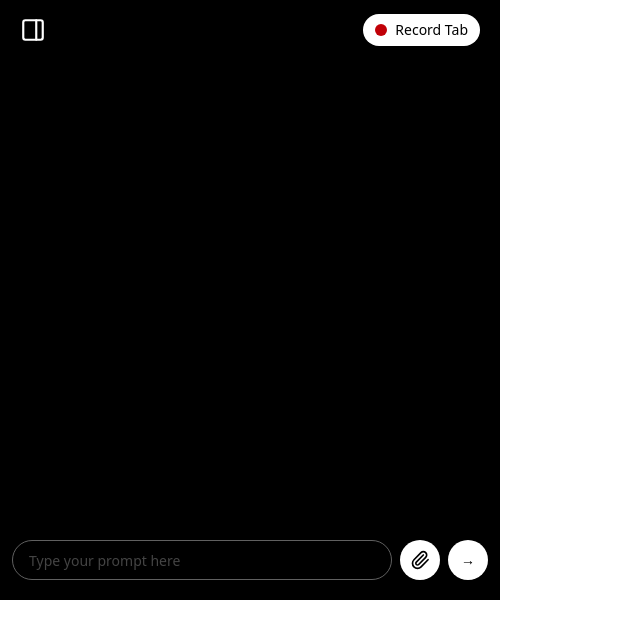
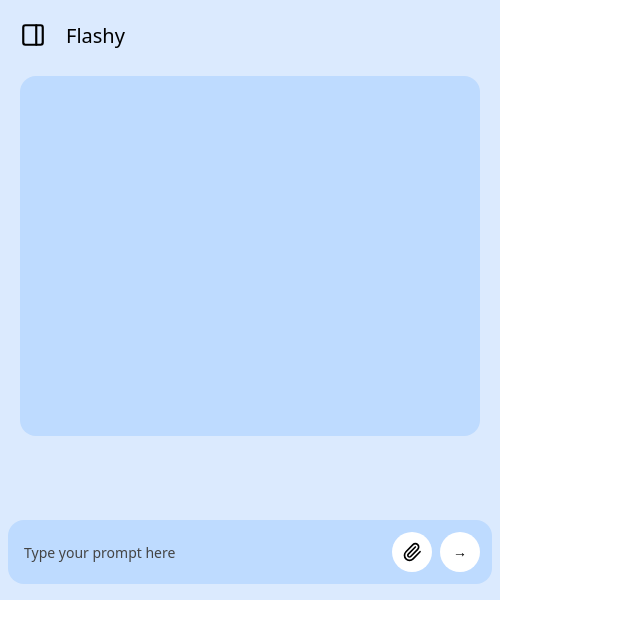
Before and after one commit to harryfrzz/flashy, a React (Vite) app: page / in a window 1280 px wide. Shown: the top 638 px of the page, without its empty margins (0-640 px from the left). Built offline with nearby package versions, Linux system fonts and the light colour scheme.

Commit message:
feat: refined UI with added colors & components

```diff
--- a/src/App.tsx
+++ b/src/App.tsx
@@ -2,6 +2,7 @@ import { useState } from 'react'
 import InputBar from './components/input-bar'
 import Topbar from './components/topbar'
 import Sidebar from './components/sidebar'
+import FlashCard from './components/flash-card'
 
 function App() {
   const [isSidebarOpen, setIsSidebarOpen] = useState(false)
@@ -10,10 +11,12 @@ function App() {
   const closeSidebar = () => setIsSidebarOpen(false)
 
   return (
-    <div className='w-[500px] h-[600px] relative bg-black overflow-hidden'>
+    <div className='w-[500px] h-[600px] relative bg-blue-100 overflow-hidden'>
       <Sidebar isOpen={isSidebarOpen} onClose={closeSidebar} />
-      <div className='w-full h-full'>
-        <Topbar onOpenSidebar={openSidebar} />
+      <Topbar onOpenSidebar={openSidebar} />
+
+      <div className='w-full h-full p-5 flex justify-start items-center flex-col gap-4'>
+        <FlashCard/>
       </div>
 
       <InputBar/>
--- /dev/null
+++ b/src/components/flash-card.tsx
@@ -0,0 +1,7 @@
+export default function FlashCard(){
+    return(
+        <div className="w-full h-90 bg-blue-200 rounded-2xl mt-14">
+
+        </div>
+    )
+}
--- a/src/components/input-bar.tsx
+++ b/src/components/input-bar.tsx
@@ -2,9 +2,9 @@ import { Paperclip } from "lucide-react";
 
 export default function InputBar(){
     return(
-        <div className="absolute bottom-0 left-0 right-0 flex gap-2 py-5 px-3 bg-transparent">
-            <div className="flex-1 h-10 rounded-full bg-transparent border border-[rgb(96,96,96)]">
-                <input className="w-full h-full px-4 outline-none text-sm rounded-full text-white placeholder:text-[rgb(68,68,68)]" type="text" placeholder="Type your prompt here"/>
+        <div className="absolute bottom-0 left-0 right-0 flex gap-2 py-3 px-3 bg-blue-200 rounded-2xl ml-2 mr-2 mb-4">
+            <div className="flex-1 h-10 rounded-full bg-transparent">
+                <input className="w-full h-full outline-none text-sm text-black placeholder:text-[rgb(68,68,68)] px-1" type="text" placeholder="Type your prompt here"/>
             </div>
             <button className="bg-white w-10 h-10 rounded-full flex items-center justify-center hover:bg-gray-100">
                 <Paperclip width={20}/>
--- a/src/components/record-btn.tsx
+++ /dev/null
@@ -1,8 +0,0 @@
-export default function RecordBtn(){
-    return(
-        <div className="w-auto h-8 bg-white rounded-full flex justify-center items-center gap-2 px-3">
-            <div className="w-3 h-3 rounded-full bg-red-700"/>
-            <h1 className="text-sm">Record Tab</h1>
-        </div>
-    )
-}
--- a/src/components/topbar.tsx
+++ b/src/components/topbar.tsx
@@ -1,17 +1,15 @@
 import { PanelRight } from "lucide-react";
-import RecordBtn from "./record-btn";
-
 interface TopbarProps {
     onOpenSidebar: () => void;
 }
 
 export default function Topbar({ onOpenSidebar }: TopbarProps){
     return(
-        <div className="w-full h-15 p-5 flex justify-between items-center">
+        <div className="fixed top-1.5 w-full h-15 p-5 flex justify-between items-center">
             <div onClick={onOpenSidebar} className="flex justify-start gap-5 cursor-pointer hover:opacity-75">
-                <PanelRight color="white" width={26} height={26}/>
+                <PanelRight color="black" width={26} height={26}/>
+                <h1 className="text-xl">Flashy</h1>
             </div>
-            <RecordBtn/>
         </div>
     )
 }
```
